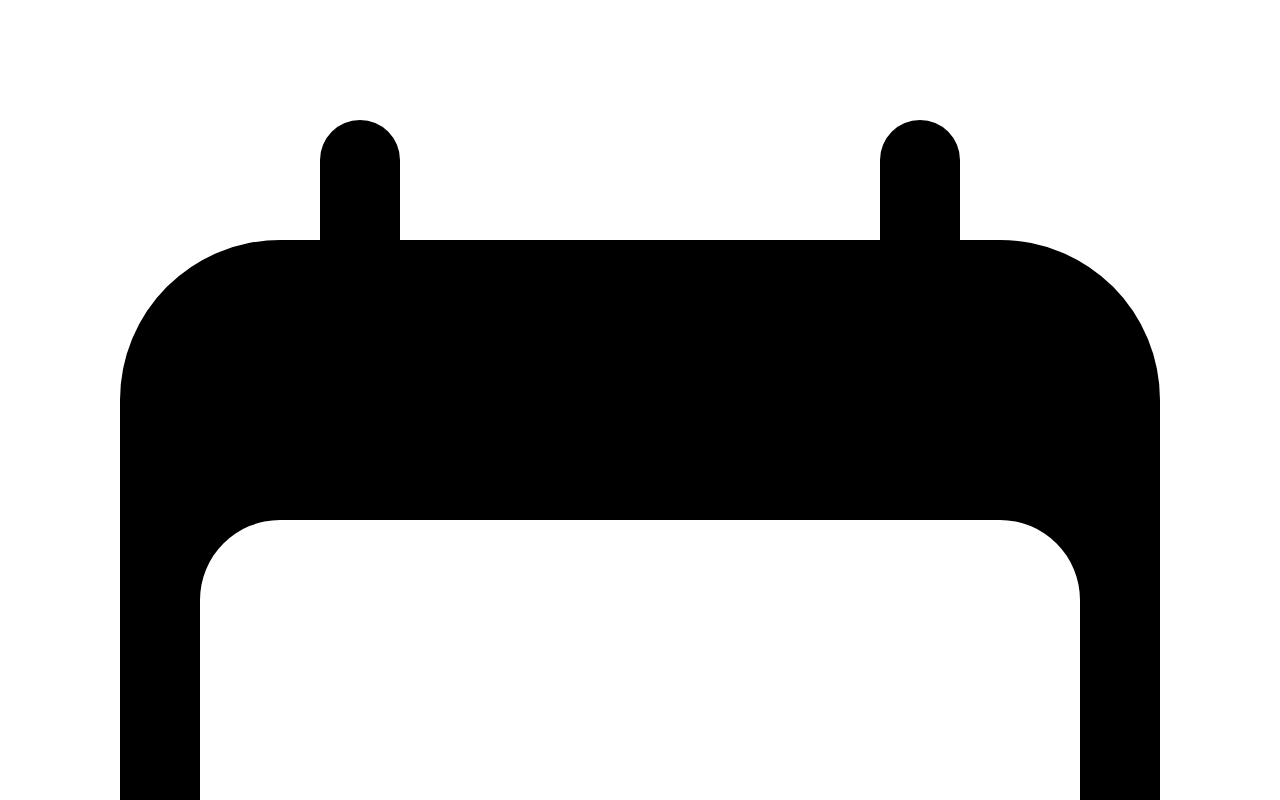
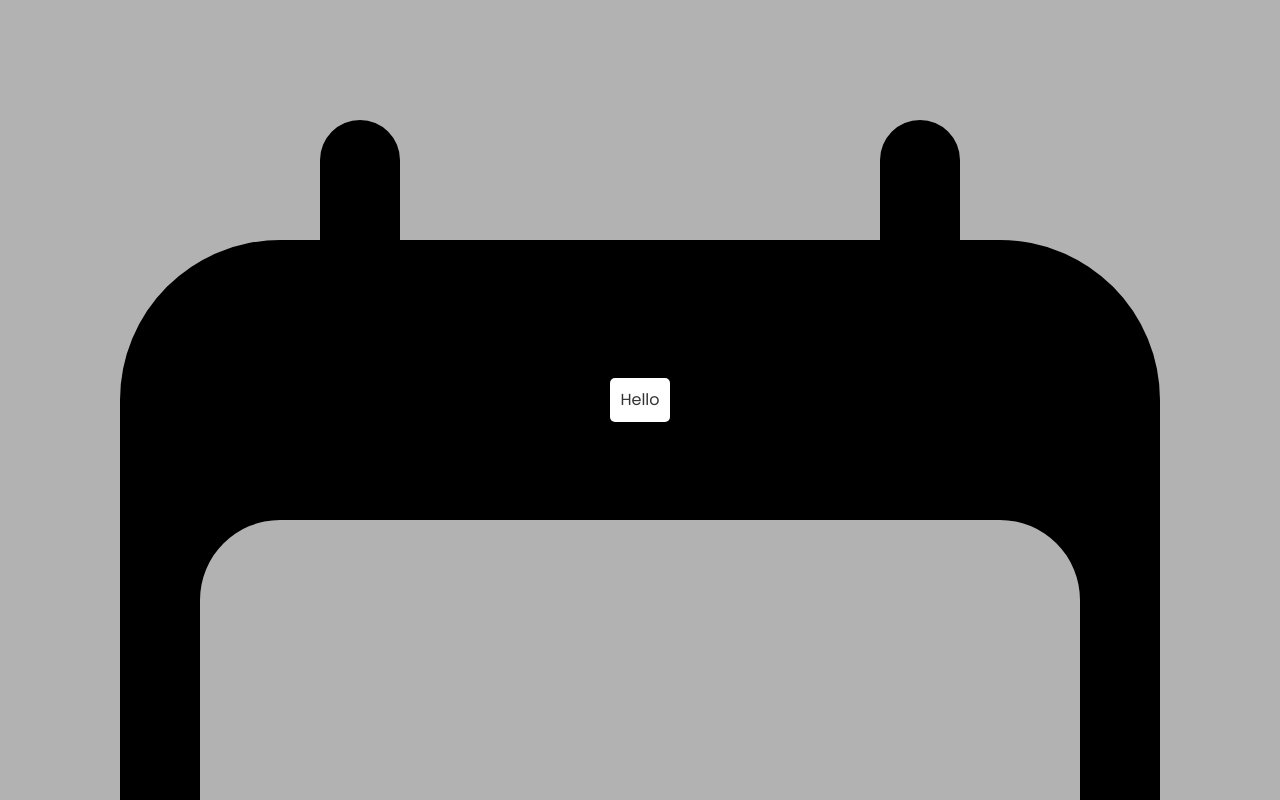
Before and after one commit to coofcoding/calendar-app, a React (Vite) app: page / in a window 1280 px wide. Shown: the top 800 px of the page. Built offline with nearby package versions, Linux system fonts and the light colour scheme.

Commit message:
styling the event modal

```diff
--- /dev/null
+++ b/src/calendar/components/CalendarModal.jsx
@@ -0,0 +1,26 @@
+import { useState } from 'react';
+import Modal from 'react-modal';
+
+Modal.setAppElement('#root');
+
+export const CalendarModal = () => {
+
+    const [isOpen, setIsOpen] = useState(true)
+
+    const onCloseModal = () => {
+        setIsOpen(false)
+    }
+
+    return (
+        <Modal
+            isOpen={isOpen}
+            onRequestClose={onCloseModal}
+            className='modal'
+            overlayClassName='modal-fondo'
+            closeTimeoutMS={ 200 }
+        >
+        <h1>Hello</h1>
+
+        </Modal>
+    )
+}
--- a/src/calendar/index.js
+++ b/src/calendar/index.js
@@ -1,3 +1,4 @@
 export * from './pages/CalendarPage';
 export * from './components/Navbar';
 export * from './components/CalendarEvent';
+export * from './components/CalendarModal';
--- a/src/calendar/pages/CalendarPage.jsx
+++ b/src/calendar/pages/CalendarPage.jsx
@@ -4,7 +4,7 @@ import 'react-big-calendar/lib/css/react-big-calendar.css';
 
 import { addHours } from 'date-fns';
 import { localizer } from '../../helpers';
-import { Navbar, CalendarEvent } from '../';
+import { Navbar, CalendarEvent, CalendarModal } from '../';
 import { useState } from 'react';
 
 const events = [{
@@ -66,6 +66,8 @@ export const CalendarPage = () => {
         onSelectEvent={ handleClick }
         onView={ ViewChanged }
       />
+
+      <CalendarModal/>
     </>
 
   )
--- a/src/index.css
+++ b/src/index.css
@@ -5,3 +5,44 @@
 body {
   font-family: 'Poppins', sans-serif;
 }
+
+/* Modal */
+.ReactModalPortal > div{
+  opacity: 0;
+}
+
+.ReactModalPortal .ReactModal__Overlay {
+  align-items: center;
+  display: flex;
+  justify-content: center;
+  transition: opacity .2s ease-in-out;
+  z-index: 999;
+}
+
+.modal-fondo {
+  background-color: rgba(0, 0, 0, 0.3);
+  bottom: 0;
+  left: 0;
+  right: 0;
+  top: 0;
+  position: fixed;
+}
+
+.ReactModalPortal .ReactModal__Overlay--after-open {
+  opacity: 1;
+}
+
+.ReactModalPortal .ReactModal__Overlay--before-close {
+  opacity: 0;
+}
+
+.modal {
+  background: white;
+  border-radius: 5px;
+  color: rgb(51, 51, 51);
+  display: inline;
+  max-height: 620px;
+  max-width: 500px;
+  outline: none;
+  padding: 10px;
+}
```
